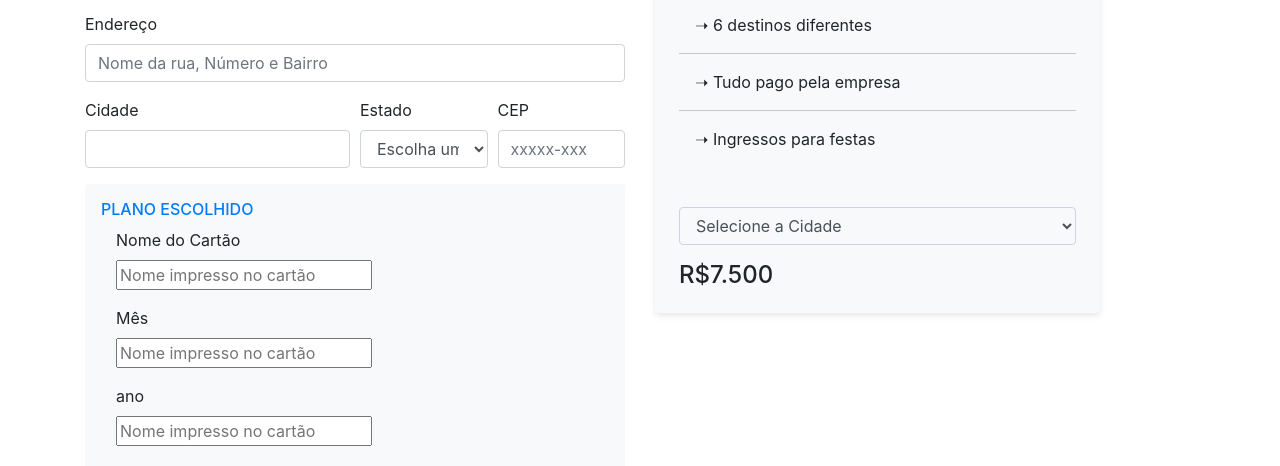
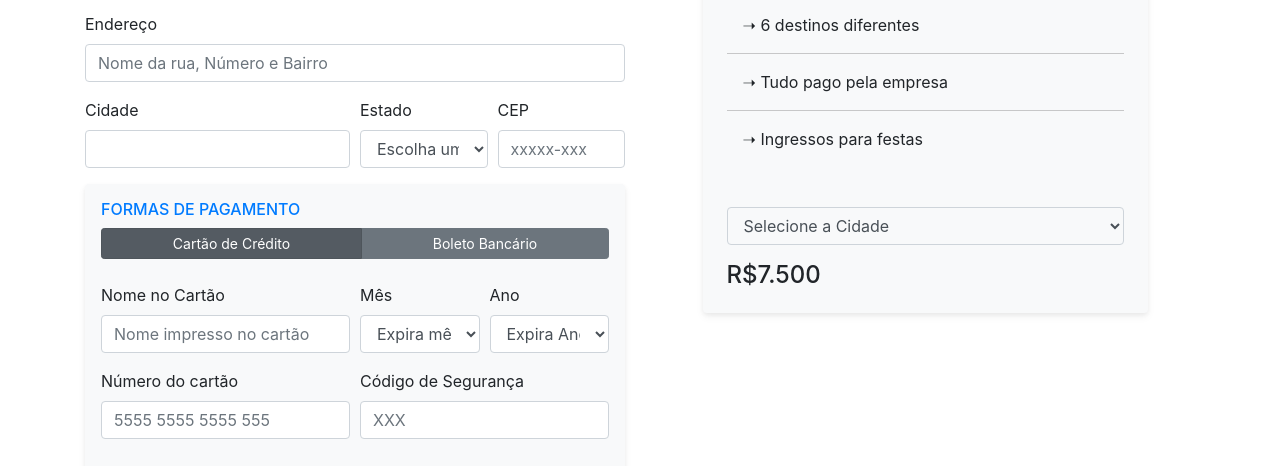
Before and after one commit to Azevedolsf/projetoBootstrap, a plain HTML site: page inscricao.html in a window 1280 px wide. Shown: the part 486-952 px from the top of the page. Drawn offline with Linux system fonts and the light colour scheme.

Commit message:
formulario de pagamento

```diff
--- a/inscricao.html
+++ b/inscricao.html
@@ -94,7 +94,7 @@
     </div>
 
     <div class="row">
-      <form class="col-lg-6" action="">
+      <form class="col-lg-6 mb-5" action="">
         <div class="form-row">
           <div class="form-group col-md-6">
             <label for="inputName">Nome</label>
@@ -138,28 +138,86 @@
           </div>
         </div>
 
-        <div class="bg-light rounded p-3">
-          <h2 class="h6 text-primary">PLANO ESCOLHIDO</h2>
+        <div class="bg-light rounded p-3 box-shadow form-group">
+
+          <h2 class="h6 text-primary">FORMAS DE PAGAMENTO</h2>
+
+          <nav class="nav btn-group" if="formaPagamento" role="tablist">
+            <button type="button" class="btn btn-secondary active btn-sm" id="nav-cartao-tab" data-toggle="tab" href="#nav-cartao" role="tab" aria-controls="nav-cartao" aria-selected="true">Cartão de Crédito</button>
+            <button type="button" class="btn btn-secondary btn-sm id=" nav-boleto-tab" data-toggle="tab" href="#nav-boleto" role="tab" aria-controls="nav-boleto" aria-selected="false">Boleto Bancário</button>
+          </nav>
+          <div class="tab-content" id="formaPagamentoConteudo">
+            <div class="tab-pane fade show active py-4" id="nav-cartao" role="tabpanel" aria-labelledby="nav-cartao-tab">
+              <div class="form-row">
                 <div class="form-group col-md-6">
-            <label for="inputCartao">Nome do Cartão</label>
-            <input type="text" id="inputCartao" placeholder="Nome impresso no cartão">
+                  <label for="inputCartao">Nome no Cartão</label>
+                  <input class="form-control" type="text" id="inputCartao" placeholder="Nome impresso no cartão">
                 </div>
                 <div class="form-group col-md-3">
-            <label for="inputCartao">Mês</label>
-            <input type="text" id="inputCartao" placeholder="Nome impresso no cartão">
+                  <label for="inputMes">Mês</label>
+                  <select class="form-control text-center" type="text" id="inputMes" placeholder="Expira Mês">
+                    <option value="">Expira mês</option>
+                    <option value="1">1</option>
+                    <option value="2">2</option>
+                    <option value="3">3</option>
+                    <option value="4">4</option>
+                    <option value="5">5</option>
+                    <option value="6">6</option>
+                    <option value="7">7</option>
+                    <option value="8">8</option>
+                    <option value="9">9</option>
+                    <option value="10">10</option>
+                    <option value="11">11</option>
+                    <option value="12">12</option>
+                  </select>
                 </div>
                 <div class="form-group col-md-3">
-            <label for="inputCartao">ano</label>
-            <input type="text" id="inputCartao" placeholder="Nome impresso no cartão">
+                  <label for="inputAno">Ano</label>
+                  <select class="form-control" type="" id="inputCartao" placeholder="Expira Ano">
+                    <option value="">Expira Ano</option>
+                    <option value="">Janeiro</option>
+                    <option value="">Fevereiro</option>
+                    <option value="">Março</option>
+                    <option value="">Abril</option>
+                    <option value="">Maio</option>
+                    <option value="">Junho</option>
+                    <option value="">Julho</option>
+                    <option value="">Agosto</option>
+                    <option value="">Setembro</option>
+                    <option value="">Outubro</option>
+                    <option value="">Novembro</option>
+                    <option value="">Dezembro</option>
+                  </select>
+                </div>
+                <div class="form-group col-md-6">
+                  <label for="inputCartao">Número do cartão</label>
+                  <input class="form-control" type="text" id="inputCartao" placeholder="5555 5555 5555 555">
+                </div>
+                <div class="form-group col-md-6">
+                  <label for="inputCartao">Código de Segurança</label>
+                  <input class="form-control" type="text" id="inputCartao" placeholder="XXX">
+                </div>
+              </div>
             </div>
 
+            <div class="tab-pane fade py-4" id="nav-boleto" role="tabpanel" aria-labelledby="nav-boleto-tab">
+              <p class="lead">Clique em contratar plano que enviaremos um boleto para o seu e-mail.</p>
+            </div>
+          </div>
+        </div>
 
+        <div class="form-group form-check">
+          <input type="checkbox" class="form-check-input" id="exampleCheck1">
+          <label class="form-check-label" for="exampleCheck1">
+            Concordo com os <a href="#">termos e condições.</a>
+          </label>
         </div>
+        <button type="submit" class="btn btn-primary btn btn-lg">Contratar Plano</button>
 
       </form>
 
-      <div class="col-lg-5">
-        <h2 class="h6 text-primary">PLANO ESCOLHIDO</h2>
+      <div class="col-lg-5 mx-auto mb-5 order-first order-lg-1">
+        <h2 class="h6 text-primary ">PLANO ESCOLHIDO</h2>
         <div class="bg-light rounded p-4 box-shadow">
           <h2 class="">Platinum <span class="badge badge-success">Novo</span></h2>
           <ul class="lista-plano list-unstyled">
```
Lines whose indentation alone changed are shown as unchanged.
